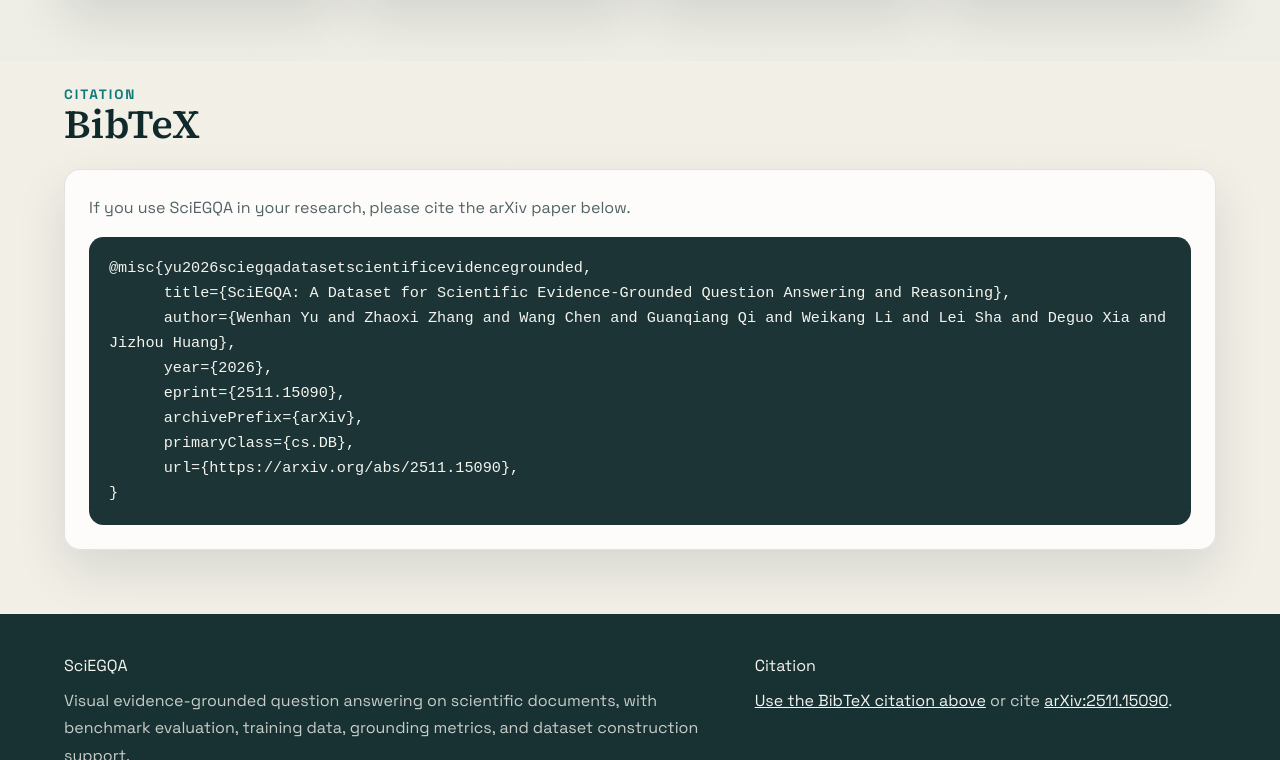
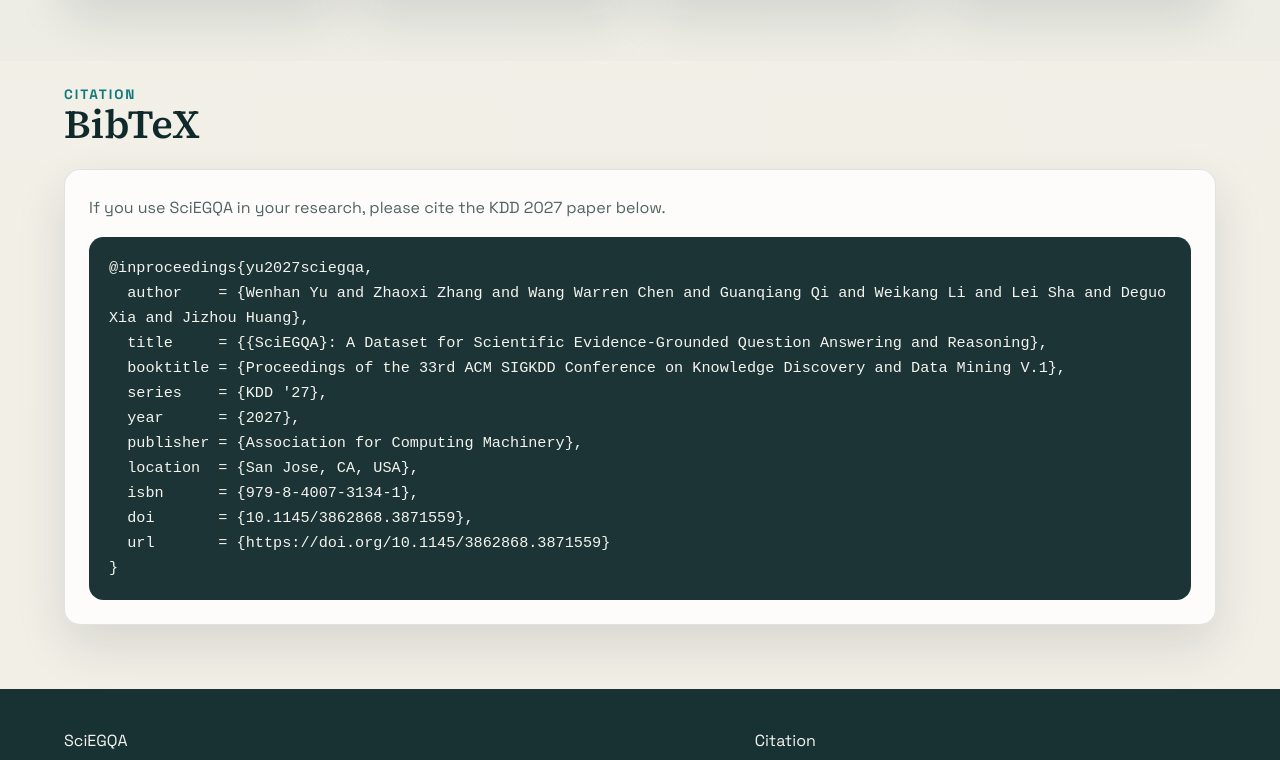
Before and after one commit to yuwenhan07/SciEGQA-project, a plain HTML site: page index.html in a window 1280 px wide. Shown: the part 11240-12000 px from the top of the page. Drawn offline with Linux system fonts and the light colour scheme; some icons are missing.

Commit message:
init commit

```diff
--- a/index.html
+++ b/index.html
@@ -1066,16 +1066,19 @@
 
       <div class="citation-card">
         <p class="section-copy">
-          If you use SciEGQA in your research, please cite the arXiv paper below.
+          If you use SciEGQA in your research, please cite the KDD 2027 paper below.
         </p>
-        <pre class="citation-block"><code>@misc{yu2026sciegqadatasetscientificevidencegrounded,
-      title={SciEGQA: A Dataset for Scientific Evidence-Grounded Question Answering and Reasoning},
-      author={Wenhan Yu and Zhaoxi Zhang and Wang Chen and Guanqiang Qi and Weikang Li and Lei Sha and Deguo Xia and Jizhou Huang},
-      year={2026},
-      eprint={2511.15090},
-      archivePrefix={arXiv},
-      primaryClass={cs.DB},
-      url={https://arxiv.org/abs/2511.15090},
+        <pre class="citation-block"><code>@inproceedings{yu2027sciegqa,
+  author    = {Wenhan Yu and Zhaoxi Zhang and Wang Warren Chen and Guanqiang Qi and Weikang Li and Lei Sha and Deguo Xia and Jizhou Huang},
+  title     = {{SciEGQA}: A Dataset for Scientific Evidence-Grounded Question Answering and Reasoning},
+  booktitle = {Proceedings of the 33rd ACM SIGKDD Conference on Knowledge Discovery and Data Mining V.1},
+  series    = {KDD '27},
+  year      = {2027},
+  publisher = {Association for Computing Machinery},
+  location  = {San Jose, CA, USA},
+  isbn      = {979-8-4007-3134-1},
+  doi       = {10.1145/3862868.3871559},
+  url       = {https://doi.org/10.1145/3862868.3871559}
 }</code></pre>
       </div>
     </div>
@@ -1094,8 +1097,7 @@
         <div class="column is-5-desktop">
           <h3>Citation</h3>
           <p>
-            <a href="#citation">Use the BibTeX citation above</a> or cite
-            <a href="https://arxiv.org/abs/2511.15090">arXiv:2511.15090</a>.
+            <a href="#citation">Cite the KDD 2027 paper</a>.
           </p>
         </div>
       </div>
```
